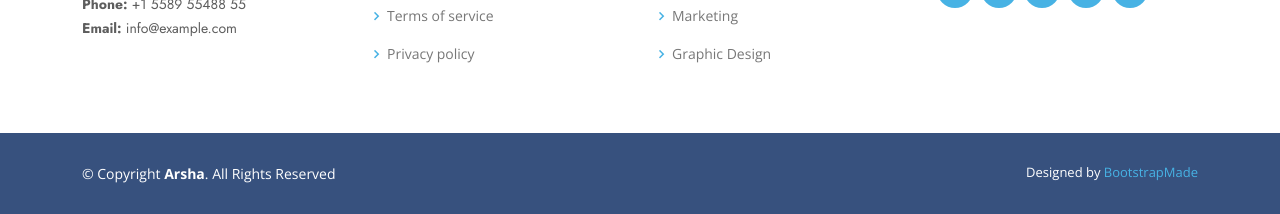
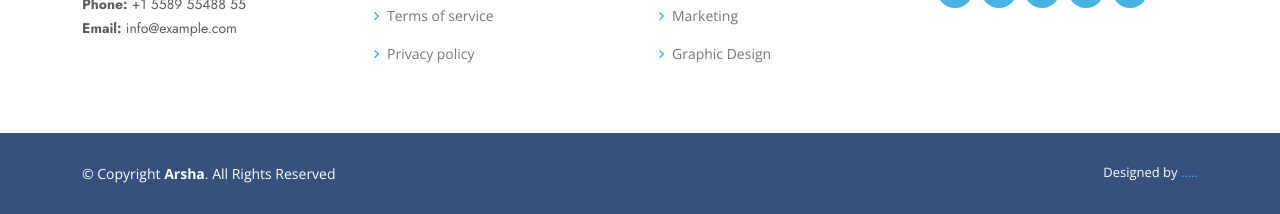
Before and after one commit to MrSanjayRaj/template-5, a plain HTML site: page index.html in a window 1280 px wide. Shown: the part 8442-8656 px from the top of the page. Drawn offline with nearby package versions, Linux system fonts and the light colour scheme.

Commit message:
Add files via upload

```diff
--- a/index.html
+++ b/index.html
@@ -31,7 +31,7 @@
   <!-- =======================================================
   * Template Name: Arsha - v4.10.0
   * Template URL: arsha-free-bootstrap-html-template-corporate/
-  * Author: BootstrapMade.com
+  * Author: ......com
   * License: license/
   ======================================================== -->
 </head>
@@ -813,7 +813,7 @@
         <!-- You can delete the links only if you purchased the pro version. -->
         <!-- Licensing information: license/ -->
         <!-- Purchase the pro version with working PHP/AJAX contact form: arsha-free-bootstrap-html-template-corporate/ -->
-        Designed by <a href="">BootstrapMade</a>
+        Designed by <a href="">.....</a>
       </div>
     </div>
   </footer><!-- End Footer -->
```
Also changed, not shown: inner-page.html (+2 -2 lines), portfolio-details.html (+2 -2 lines), Readme.txt.
